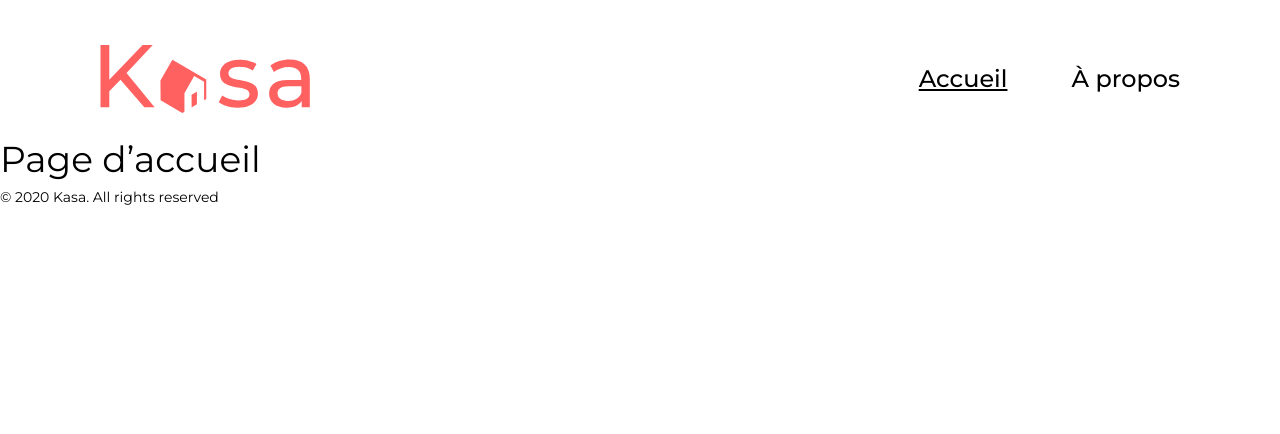
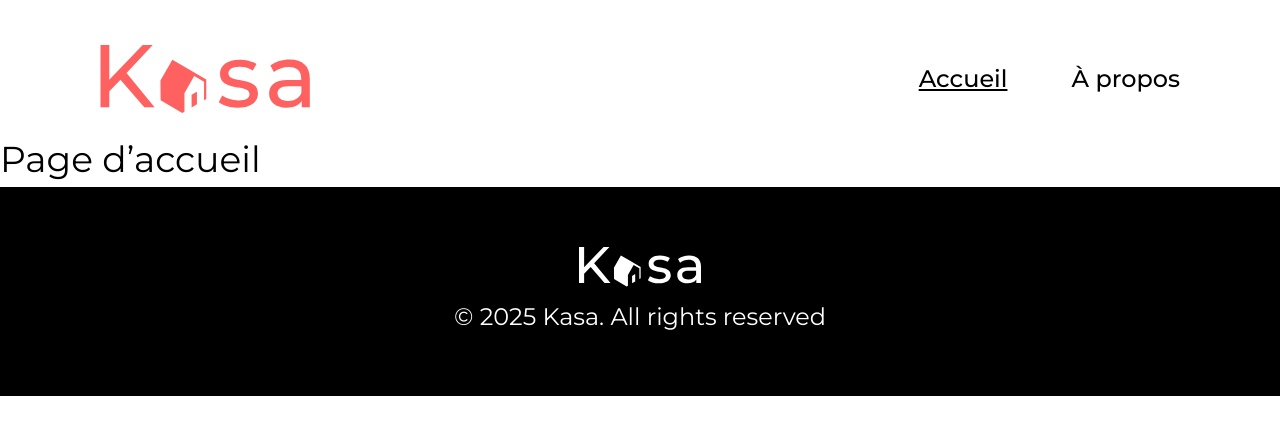
Before and after one commit to Jonathan-Huber/Kasa, a React (Vite) app: page / in a window 1280 px wide. Shown: the top 434 px of the page. Built offline with nearby package versions, Linux system fonts and the light colour scheme.

Commit message:
feat: ajouter le composant Footer

```diff
--- a/src/components/Footer/Footer.jsx
+++ b/src/components/Footer/Footer.jsx
@@ -1,7 +1,13 @@
+import logo from "../../assets/icons/logo-white.svg"; // logo blanc
+import "./_footer.scss";
+
 function Footer() {
   return (
-    <footer>
-      <p>© 2020 Kasa. All rights reserved</p>
+    <footer className="footer">
+      <div className="footer__wrapper container">
+        <img src={logo} alt="Logo Kasa" className="footer__logo" />
+        <p className="footer__text">© 2025 Kasa. All rights reserved</p>
+      </div>
     </footer>
   );
 }
--- a/src/components/Footer/_footer.scss
+++ b/src/components/Footer/_footer.scss
@@ -0,0 +1,48 @@
+@use '../../styles/variables' as v;
+@use '../../styles/mixins' as m;
+
+.footer {
+  display: flex;
+  align-items: center;
+  width: 100%;
+  height: 209px;
+  background-color: v.$color-footer-bg;
+
+
+  &__wrapper {
+    width: 100%;
+    display: flex;
+    flex-direction: column;
+    justify-content: center;
+    align-items: center;
+    gap: v.$spacing-sm2;
+    color: v.$color-text-light;
+  }
+
+  &__text {
+    width: 122px;
+    text-align: center;
+    font-size: v.$font-sm;
+  }
+
+}
+
+// --- Desktop
+@include m.respond-to(desktop) {
+  .footer {
+    &__text {
+      width: 100%;
+      font-size: v.$font-lg;
+    }
+  }
+}
+
+// --- Tablet
+@include m.respond-to(tablet) {
+  .footer {
+    &__text {
+      width: 100%;
+      font-size: v.$font-md;
+    }
+  }
+}
```
Also changed, not shown: src/assets/icons/logo-white.svg (added).
